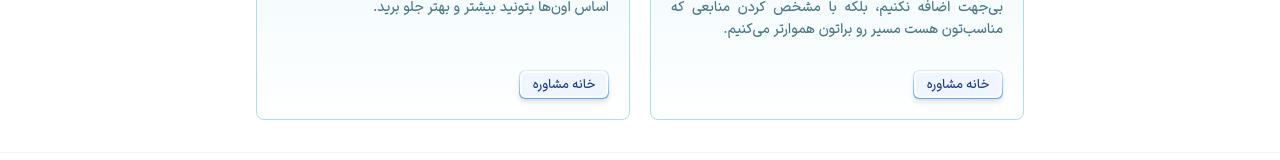
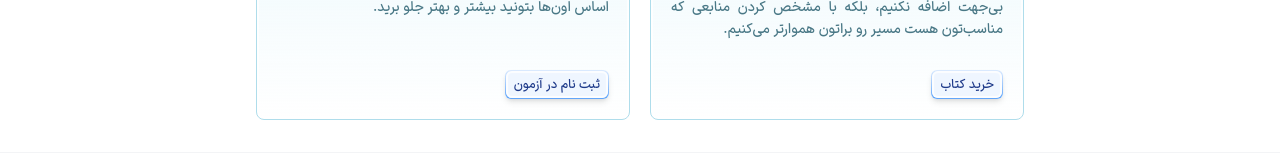
Before and after one commit to samghoreyshi/Yuhanna, a Next.js app: page / in a window 1280 px wide. Shown: the part 5097-5257 px from the top of the page. Built offline with nearby package versions, Linux system fonts and the light colour scheme.

Commit message:
Update BookExam.jsx

```diff
--- a/src/components/LandingPage/BookExam.jsx
+++ b/src/components/LandingPage/BookExam.jsx
@@ -1,14 +1,15 @@
 import react from 'react';
 import ImageWithPlaceholder from '@/components/ImageWithPlaceholder'
-import SButton from '@/components/LandingPage/S-Button'
+import TagsButton from '@/components/LandingPage/Tags'
+
 
 
 
 export default function BookExam() {
 
     const CardsData = [
-        { id: 1, title: "کتاب", ImagePath: "/images/BookExam/1.webp", description: "اینجا هم ماجرا کاملاً شخصیه، شخص خود شما! در یوحنا بر اساس سنجش سطح علمی، روحیه و هدفی که دارید مناسب‌ترین کتاب‌ها رو براتون مشخص می‌کنیم (که می‌تونید با ۲۰ درصد تخفیف و بدون هزینه ارسال تو خود یوحنا تهیه کنید). این کار باعث میشه که همه منابع درسی شما رو بی‌جهت اضافه نکنیم، بلکه با مشخص کردن منابعی که مناسب‌تون هست مسیر رو براتون هموارتر می‌کنیم." },
-        { id: 2, title: "آزمون", ImagePath: "/images/BookExam/2.webp", description: "آزمون‌های آزمایشی: ما در یوحنا، آزمون‌های قلمچی و سنجش‌های جامع رو هم برگزار می‌کنیم (که البته این‌ها هم تخفیف ویژه‌ی یوحنا رو دارن) و از اون مهم‌تر اینه که با نتیجه آزمون‌ها و با دقت تحلیل کاملاً جدید مناسب‌تر شدن برنامه‌ی درسی و کمک گرفتن خودتون ساخته باشید و بر اساس اون‌ها بتونید بیشتر و بهتر جلو برید." },
+        { id: 1, tag: "خرید کتاب", title: "کتاب", ImagePath: "/images/BookExam/1.webp", description: "اینجا هم ماجرا کاملاً شخصیه، شخص خود شما! در یوحنا بر اساس سنجش سطح علمی، روحیه و هدفی که دارید مناسب‌ترین کتاب‌ها رو براتون مشخص می‌کنیم (که می‌تونید با ۲۰ درصد تخفیف و بدون هزینه ارسال تو خود یوحنا تهیه کنید). این کار باعث میشه که همه منابع درسی شما رو بی‌جهت اضافه نکنیم، بلکه با مشخص کردن منابعی که مناسب‌تون هست مسیر رو براتون هموارتر می‌کنیم." },
+        { id: 2, tag: "ثبت نام در آزمون", title: "آزمون", ImagePath: "/images/BookExam/2.webp", description: "آزمون‌های آزمایشی: ما در یوحنا، آزمون‌های قلمچی و سنجش‌های جامع رو هم برگزار می‌کنیم (که البته این‌ها هم تخفیف ویژه‌ی یوحنا رو دارن) و از اون مهم‌تر اینه که با نتیجه آزمون‌ها و با دقت تحلیل کاملاً جدید مناسب‌تر شدن برنامه‌ی درسی و کمک گرفتن خودتون ساخته باشید و بر اساس اون‌ها بتونید بیشتر و بهتر جلو برید." },
     ];
 
 
@@ -44,8 +45,8 @@ export default function BookExam() {
 
                         {/* Button (Stays at Bottom) */}
                         <div className='mt-2 w-full md:w-fit'>
-                            <SButton
-                                title='خانه مشاوره'
+                            <TagsButton
+                                title={item.tag}
                                 background='bg-blue-50'
                                 BGradinetFrom='from-blue-400'
                                 BGradientTo='to-blue-100'
```
